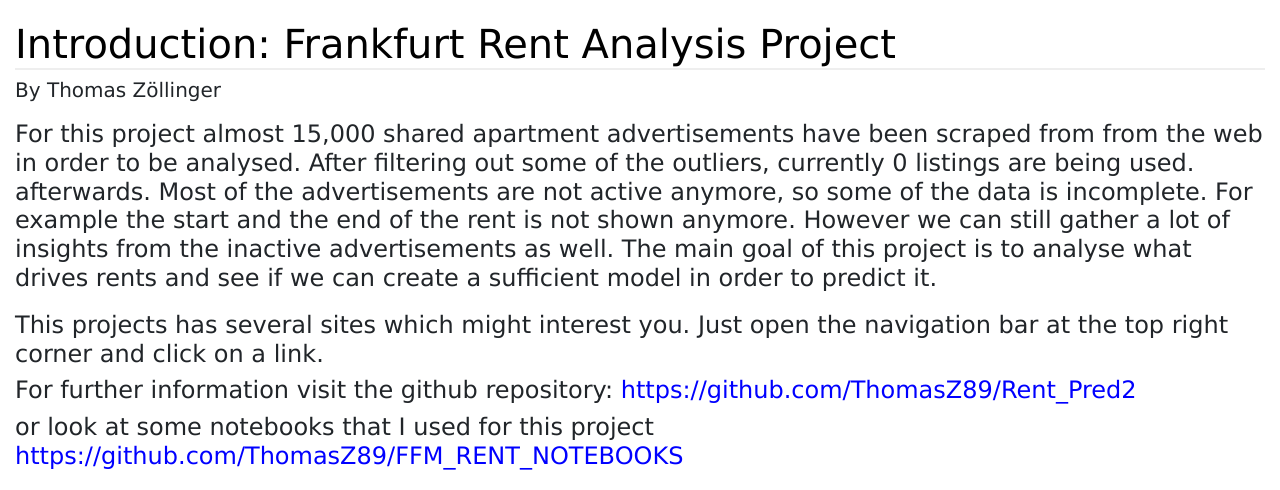
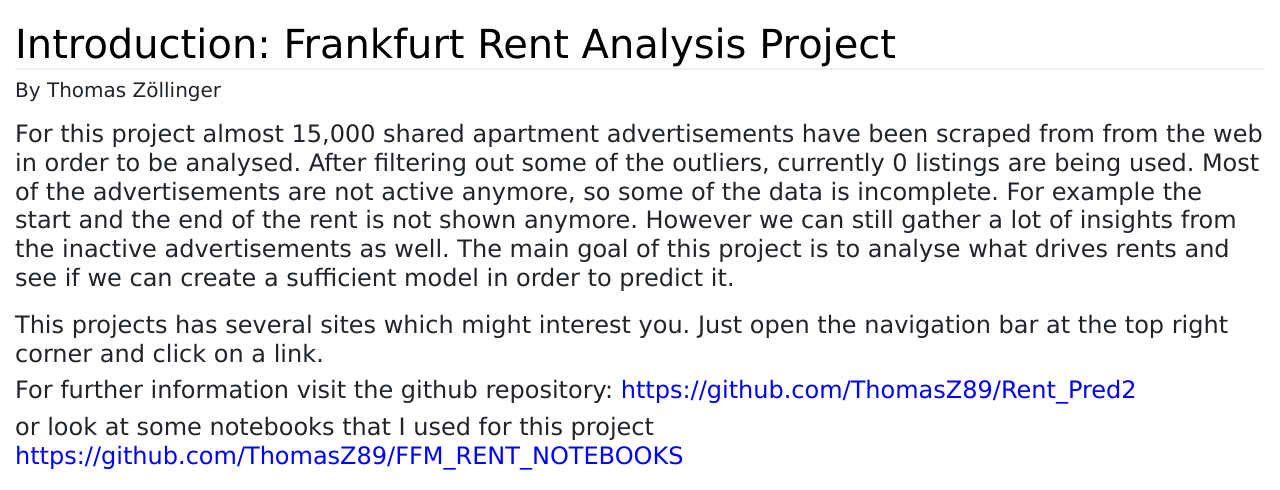
Before and after one commit to ThomasZ89/Rent_Pred2, a Flask app: page / in a window 1280 px wide. Shown: the part 56-546 px from the top of the page. Run offline with Flask 2, Linux system fonts and the light colour scheme; parts of the project's set-up code (start-up, migrations or seed data) failed here and were passed over; some libraries are stand-ins or nearby versions.

Commit message:
Update index.html

```diff
--- a/templates/index.html
+++ b/templates/index.html
@@ -10,7 +10,7 @@
 <div class="gap-10"></div>
 <h4> For this project almost 15,000 shared apartment advertisements have been scraped from from the web in order to
     be analysed. After filtering out some of the outliers, currently {{'{0:,}'.format(len)}} listings are being used.
-    afterwards. Most of the advertisements are not active anymore, so some of the data is incomplete. For example
+    Most of the advertisements are not active anymore, so some of the data is incomplete. For example
     the start and the end of the rent is not shown anymore. However we can still gather a lot of insights from the
     inactive advertisements as well. The main goal of this project is to analyse what drives rents and see if we can
     create a sufficient model in order to predict it.</h4>
```
